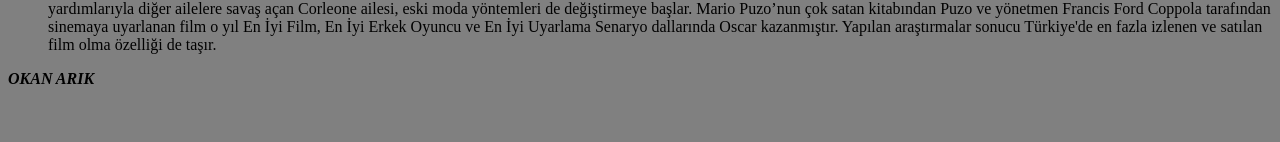
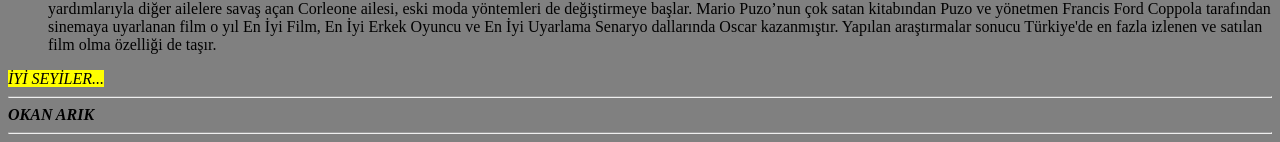
Before and after one commit to OkanArik/En-Pop-ler-3-Film, a plain HTML site: page index.html in a window 1280 px wide. Shown: the part 738-880 px from the top of the page. Before the commit the page ends 834 px from the top, so only its background shows below. Drawn offline with Linux system fonts and the light colour scheme.

Commit message:
Update index.html

```diff
--- a/index.html
+++ b/index.html
@@ -90,7 +90,11 @@
       </li>
     </ol>
     <footer>
+      <em> <mark>İYİ SEYİLER...</mark> </em>
+      <br>
+      <hr>
       <b><i>OKAN ARIK</i></b>
+      <hr>
     </footer>
   </body>
 </html>
```
